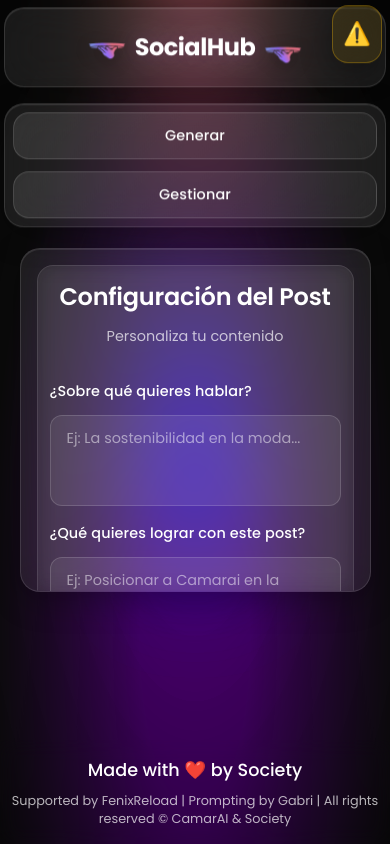
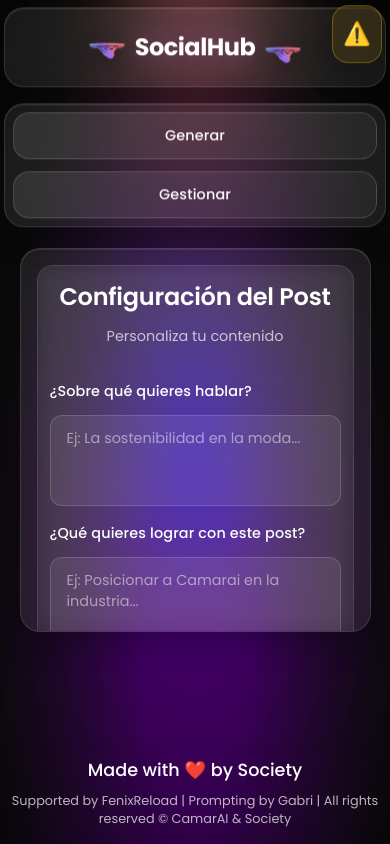
Before and after one commit to Camarai-official/socialhub.camarai.es, a plain HTML site: page index.html in a window 390 px wide. Drawn offline with Linux system fonts and the light colour scheme; no server answers.

Commit message:
Adjust max-height in styles.css for mobile responsiveness, reducing overlap by modifying the calculation for content-container height.

```diff
--- a/styles.css
+++ b/styles.css
@@ -1018,7 +1018,7 @@ a-hole canvas.js-canvas {
 
     .content-container {
         /* Ajuste específico para móviles reales */
-        max-height: calc(100dvh - 500px); /* Más espacio para evitar superposición */
+        max-height: calc(100dvh - 460px); /* Más espacio para evitar superposición */
         margin-bottom: 20px; /* Margen adicional */
     }
 
```
Also changed, not shown: 1 other file.
